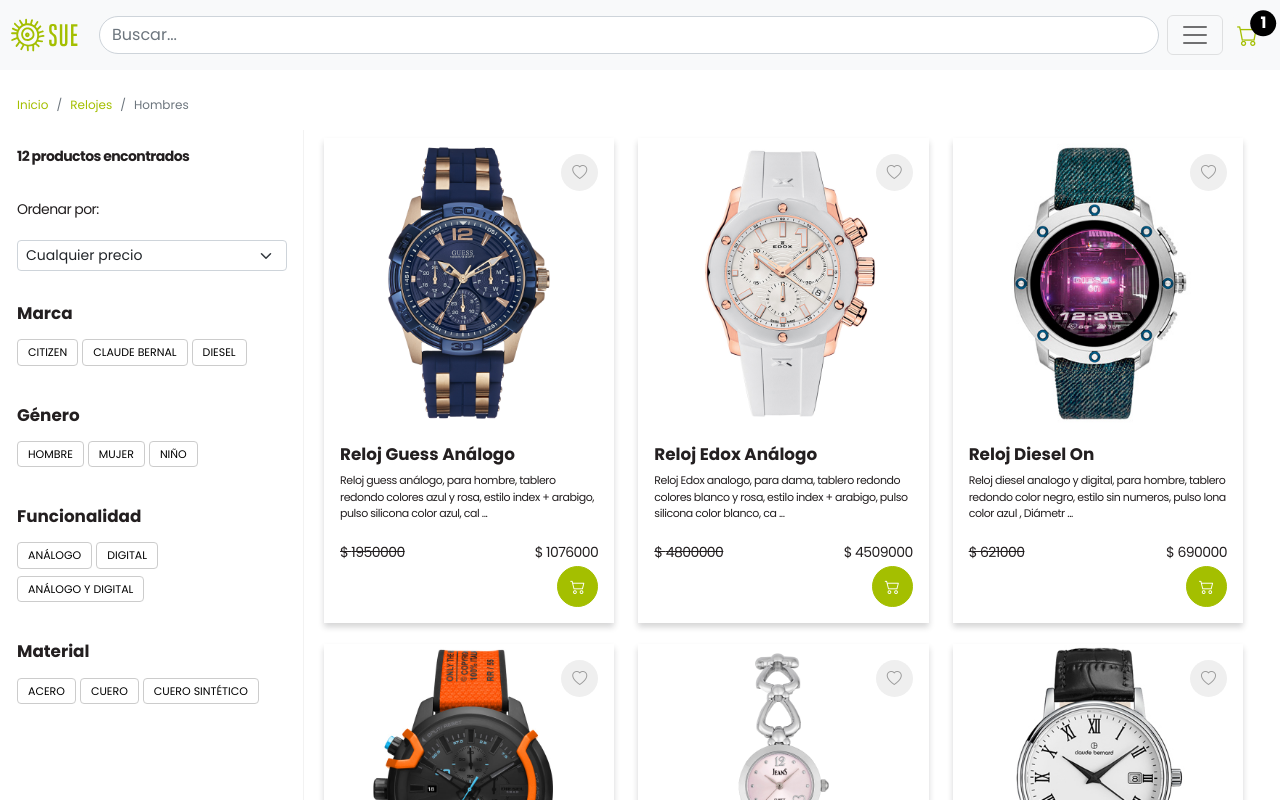
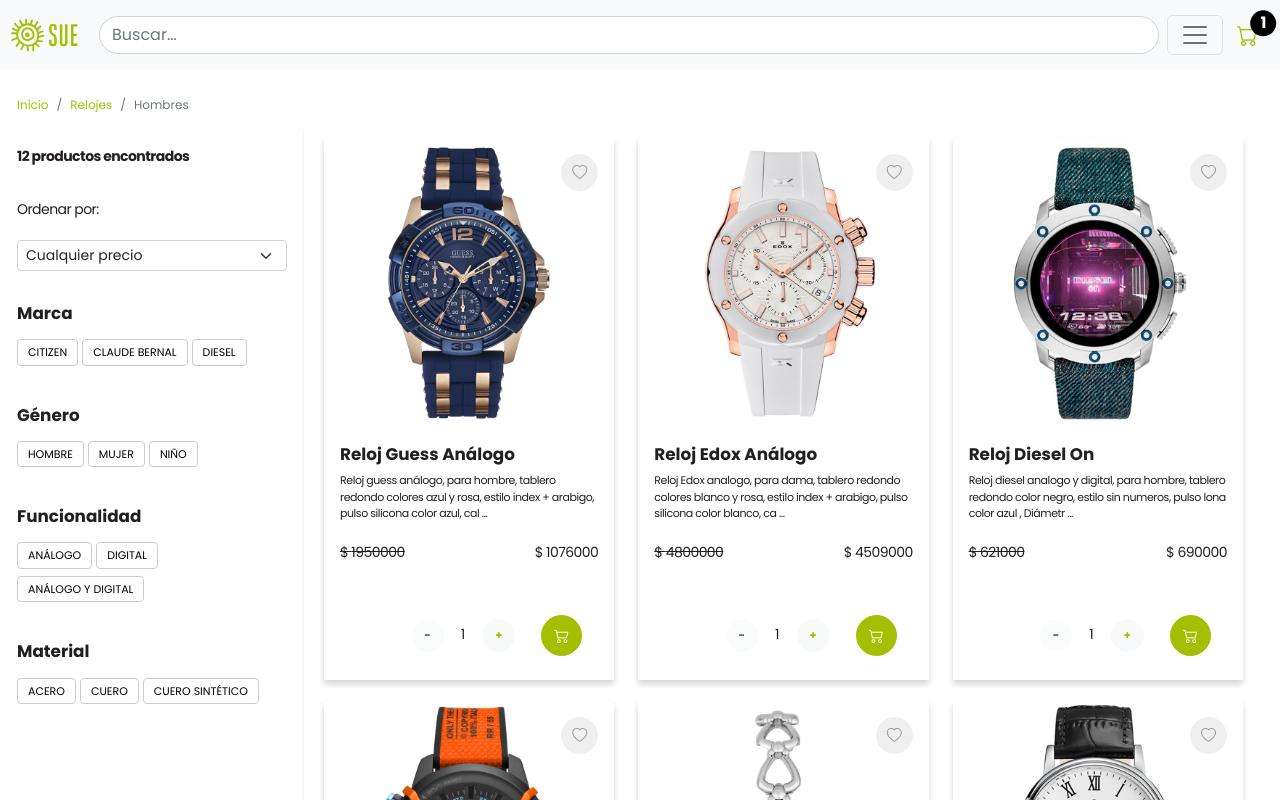
Before and after one commit to palomosdepapel/MyApp-HuertasDonatoseg, a React (Create React App) app: page / in a window 1280 px wide. Shown: the top 800 px of the page. Built offline with nearby package versions, Linux system fonts and the light colour scheme.

Commit message:
Item count

```diff
--- a/src/App.css
+++ b/src/App.css
@@ -230,6 +230,30 @@
   background-color: var(--primary-color);
 }
 
+.btn-secondary{
+  color: var(--white-color);
+  background-color: var(--secondary-color);
+  border-color: var(--secondary-color);
+}
+
+.btn-secondary:hover, .btn-secondary:focus, .btn-secondary:active{
+  color: var(--secondary-color);
+  background-color: var(--white-color);
+  border-color: var(--secondary-color);
+}
+
+.btn-outline-primary{
+  border-color: var(--primary-color);
+  color: var(--primary-color);
+}
+
+.btn-outline-primary:hover{
+  border-color: var(--primary-color);
+  color: var(--white-color);
+  background-color: var(--primary-color);
+}
+
+
 .btn-check:checked+.btn, .btn.active, .btn.show, .btn:first-child:active, :not(.btn-check)+.btn:active{
   background-color: var(--primary-color);
   border-color: var(--primary-color);
--- a/src/components/Card/Card.css
+++ b/src/components/Card/Card.css
@@ -11,6 +11,6 @@
   }
 .card p{font-size: 11px;}
 .card .btn-link {margin-right: 1rem; margin-top: 1rem;}
-.card .btn-primary {margin-right: 1rem;margin-bottom: 1rem;
+.card .btn-primary {margin-right: 1rem;
 }
 .card .card-discount, .card .card-price{font-size: 14px;}
--- a/src/components/Card/Card.js
+++ b/src/components/Card/Card.js
@@ -1,5 +1,6 @@
 import './Card.css';
 import React from "react";
+import ItemCount from '../ItemCount/ItemCount';
 
 const Card = (props) => {
   const {title,description,img,price,discount} = props // es un objeto
@@ -17,7 +18,7 @@
             <div className='col-6'><p className='card-price text-end'>$ {price}</p></div>
           </div>
         </a>
-        <a href="#addCart" className="btn btn-primary position-absolute bottom-0 end-0"><i className="bi bi-cart2"></i></a>
+        <ItemCount/>
       </div>
     </div>
 
--- /dev/null
+++ b/src/components/ItemCount/ItemCount.js
@@ -0,0 +1,25 @@
+import React,{useState} from 'react'
+
+function ItemCount() {
+    const [count, setCount] = useState(1);
+    const decrease = () => {
+        setCount(count - 1)
+    }
+    const increase = () => {
+        setCount(count + 1)
+    }
+  return (
+    <div className='row counter align-content-center align-items-center px-3'>
+        <div className="col-8 text-end px-0 pt-3">
+            <button disabled={count <= 1} onClick={decrease} className='btn btn-light btn-sm'>-</button>
+            <span className='px-3'>{count}</span>
+            <button onClick={increase} className='btn btn-light btn-sm'>+</button>
+        </div>
+        <div className="col-4 text-end pt-3">
+             <button className="btn btn-primary"><i className="bi bi-cart2"></i></button>
+        </div>
+    </div>
+  )
+}
+
+export default ItemCount
--- a/src/components/ItemDetailContainer/ItemDetailContainer.js
+++ b/src/components/ItemDetailContainer/ItemDetailContainer.js
@@ -1,8 +1,13 @@
 import React from 'react'
+import Breadcrumb from '../Breadcrumb/Breadcrumb'
+import ItemCount from '../ItemCount/ItemCount'
 
 const ItemDetailContainer = () => {
   return (
     <main className="App-main mt-5 py-5">
+        <div className="container">
+          <Breadcrumb/>
+        </div>
             <div className="container">
                 <div className="row align-items-center">
                     <div className="col-sm-1">
@@ -24,19 +29,17 @@
                                     Reloj guess análogo, para hombre, tablero redondo colores azul y rosa, estilo index + arabigo, pulso silicona color azul, calendario , Diámetro: 44.00mm , Resistencia al agua: 10 bares
                                 </p>
                                 <div className="d-flex align-content-center align-items-center flex-wrap">
-                                    <div className="col">
-                                        <p className="product-discount">
+                                    <div className="col-6 col-lg-2 pt-2">
+                                        <div className="product-discount">
                                             <del>$ 1950000</del> (-40%)
-                                        </p>
+                                        </div>
                                     </div>
 
-                                    <div className="col">
-                                        <h4 className="product-price text-end">$ 1076000</h4>
+                                    <div className="col-6 col-lg-4 text-end pt-2">
+                                        <h4 className="product-price text-center">$ 1076000</h4>
                                     </div>
-                                    <div className="col-2 text-end">
-                                        <a href="index.html" className="btn btn-primary">
-                                            <i className="bi bi-cart2"></i>
-                                        </a>
+                                    <div className="col-12 col-lg-6 text-end">
+                                        <ItemCount/>
                                     </div>
                                 </div>
                             </div>
```
